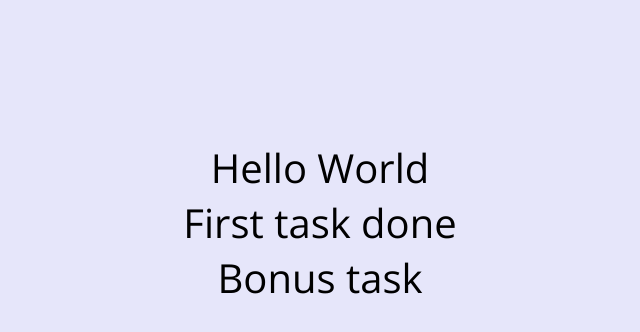
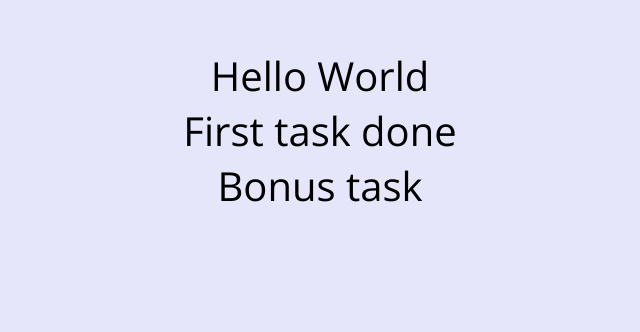
Before and after one commit to ekamwalia/Winter-Web-17, a plain HTML site: page chaitanya_who/bonus_task1.html in a window 1280 px wide. Shown: the part 178-510 px from the top of the page, without its empty margins (320-960 px from the left). Drawn offline with nearby package versions, Linux system fonts and the light colour scheme.

Commit message:
bonus task 1-revised

```diff
--- a/chaitanya_who/bonus_task1.html
+++ b/chaitanya_who/bonus_task1.html
@@ -5,15 +5,14 @@
 <head>
 	<title>Task 1</title>
 	<link href="https://fonts.googleapis.com/css?family=Open+Sans:300" rel="stylesheet">
-	<link rel="stylesheet" href="stylesheet1.css">
+	<link rel="stylesheet" href="flexbox_b1.css">
 </head>
 <body style="background-color:lavender;">
-	<div class="center">
-
-		<p>Hello World<br>First task done<br>Bonus task</p>
-
+	<div class="container">
+		<div class="box">
+			<p>Hello World<br>First task done<br>Bonus task</p>
+		</div>
 
 	</div>
-
 </body>
 </html>
--- /dev/null
+++ b/chaitanya_who/flexbox_b1.css
@@ -0,0 +1,17 @@
+
+
+.container{
+	display: flex;
+	flex-direction: column;
+  	justify-content: center;
+  	align-items: center;
+  	align-content: center;
+  	height: 600px;
+
+    font-family: 'Open Sans';
+    font-size: 40px;
+
+ }
+ .box {
+    text-align: center; /*for individual lines in <p>*/
+}
```
Also changed, not shown: chaitanya_who/Screenshot from 2017-12-07 17-05-38.png (deleted), chaitanya_who/bonus_task1_ss.png (added).
